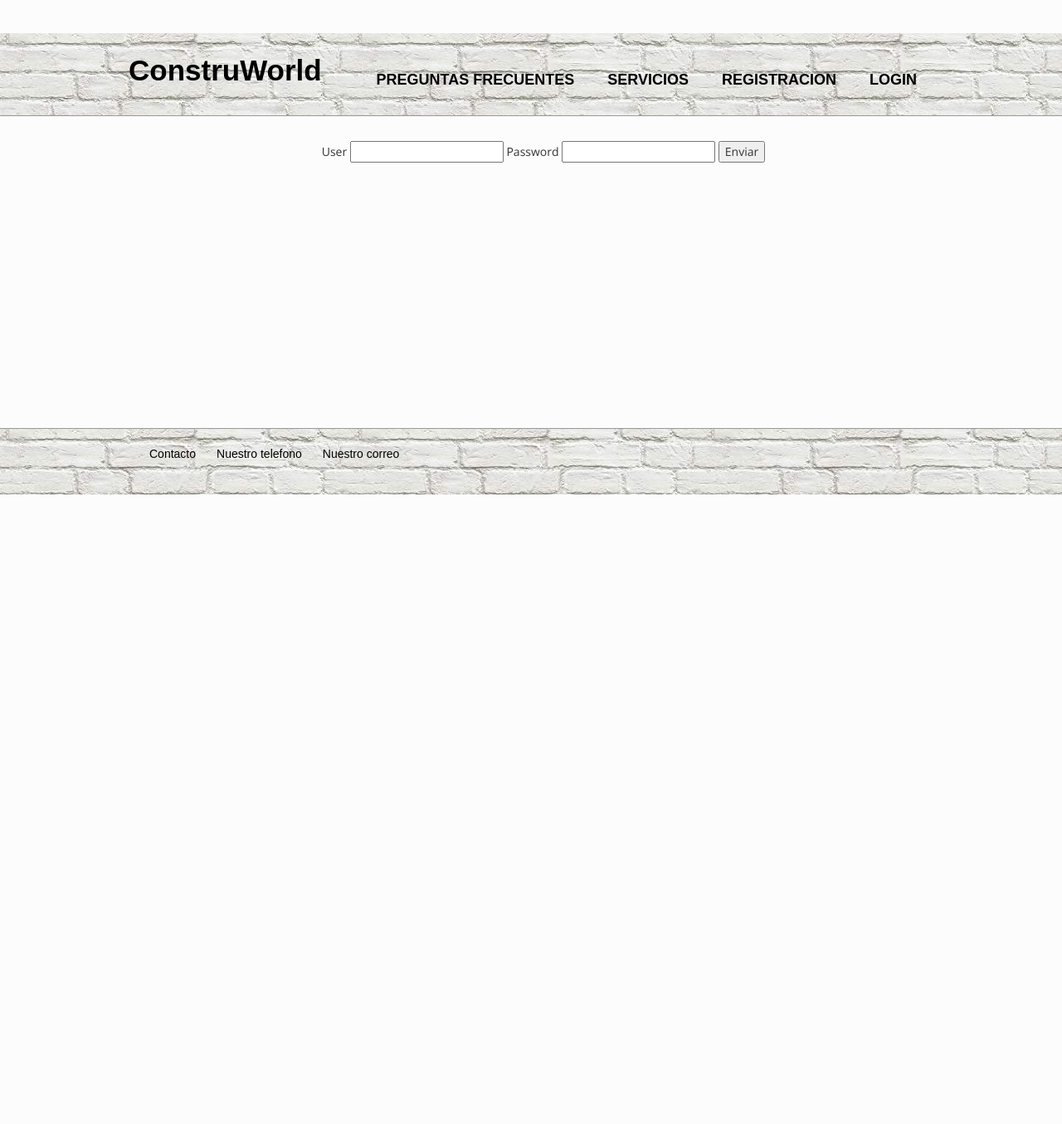
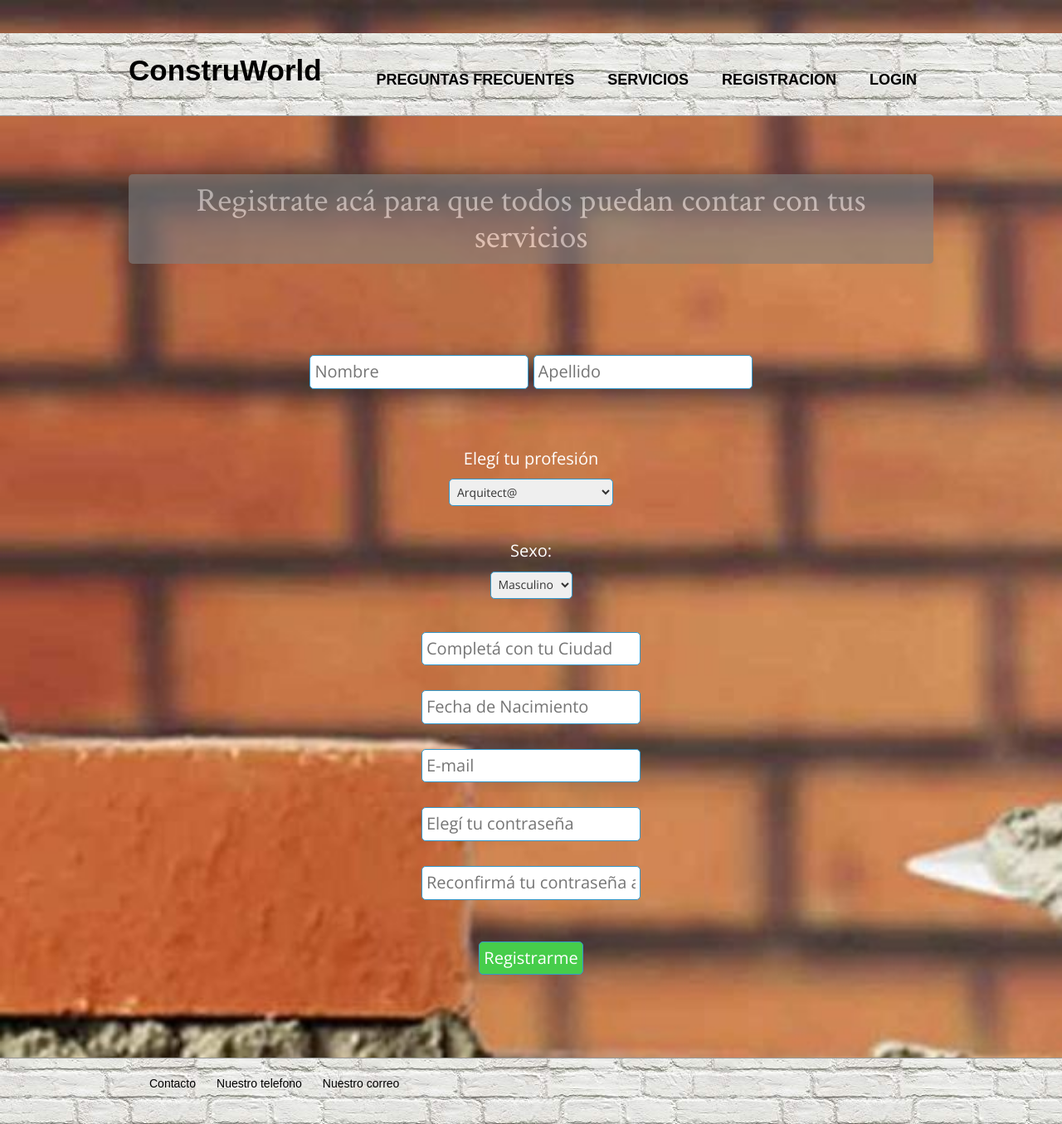
Before and after one commit to MinoLou/integrador, a PHP site: page /registro.php in a window 1280 px wide. Shown: the whole page at 83% size. Before the commit the page ends 596 px from the top, so only its background shows below. Run offline with PHP 8.4, Linux system fonts and the light colour scheme.

Commit message:
Modifique cuestiones del CSS relacionadas a Registro. Arme la pagina registro

```diff
--- a/css/styles.css
+++ b/css/styles.css
@@ -23,6 +23,7 @@ body{
 	padding: 0;
 	background-size: cover;
 	background-color: #fcfcfc;
+
 }
 
 h1, h2, h3 {
@@ -169,11 +170,6 @@ font-family: sans-serif;
 }
 
 
-
-
-
-
-
 section{
 	overflow: hidden;
 	display: flex;
@@ -205,7 +201,52 @@ section article a{
 	color: #000;
 	background-color: orange;
 }
+	/* Centra el formulario*/
+.form{
+	text-align: center;
+}
 
+.form p{
+	font-size: 20px;
+}
+.blanco{
+	color: white;
+}
+
+input{
+
+	font-size: 20px;
+}
+/*Centra el titulo del registro*/
+.registro{
+	color: #FFF;
+	font-size: 40px;
+	text-align: center;
+	background-color: grey;
+	opacity: 0.6;
+	padding: 10px;
+	border-radius: 5px;
+}
+
+.registro-body{
+	background-image: url("../images/pared-ladrillos.jpg");
+}
+.redondeadocolor{
+	border-radius: 5px;
+  border: 1px solid #39c;
+	padding:5px;
+}
+
+.boton-registro{
+	border-radius: 5px;
+  border: 1px solid #39c;
+	background-color: #46cd4b;
+	color: white;
+	padding: 5px;
+}
+.sexo{
+	font-size: 50px;
+}
 /*------------------------------------------------------------------COMIENZO CARROUSEL------------------------------------------------------------------*/
 /* Slideshow container */
 .slideshow-container {
--- a/registro.php
+++ b/registro.php
@@ -1,16 +1,75 @@
-<?php require('header.php'); ?>
+<!DOCTYPE html>
+<html lang="en" dir="ltr">
+  <head>
+    <meta charset="utf-8">
+    <link rel="stylesheet" href="css/styles.css">
+    <title>Registro</title>
+  </head>
+  <body class="registro-body">
+    <?php require('header.php'); ?>
 
-<h2></h2>
-<section class="container">
+    <br>
+    <br>
 
-<form class="" action="index.html" method="post">
-  User <input type="text" name="user" value="">
-  Password <input type="password" name="password" value="">
-  <input type="submit" name="enviar" value="Enviar">
+    <p><h3 class="registro">Registrate acá para que todos puedan contar con tus servicios</h3></p>
+<br>
+<br>
+<br>
+<br>
+<br>
 
-</form>
+<div class="form">
+  <form class="" action="index.html" method="post">
+    <!--<p class="blanco">Nombre Completo:</p>-->
+      <p><input class="redondeadocolor" type="text" name="nombre" value="" placeholder="Nombre">
+      <input class="redondeadocolor" type="text" name="apellido" value="" placeholder="Apellido"></p>
+      <br>
+      <br>
+      <br>
+      <p class="blanco">Elegí tu profesión</p>
+      <select class="redondeadocolor" name="profesion">
+        <option value="arquitecto">Arquitect@</option>
+        <option value="plomero">Plomer@</option>
+        <option value="maestro mayor de obra">Maestr@ mayor de Obr@</option>
+        <option value="gasista">Gasist@</option>
+        <option value="electricista">Electricist@</option>
+      </select>
+      <br>
+      <br>
+      <br>
+      <p class="blanco">Sexo:</p>
+      <!--<input type="radio" name="genero" value="male" checked> Masculino<br>
+      <input type="radio" name="genero" value="female"> Femenino<br>
+      <input type="radio" name="genero" value="other"> Otro-->
 
-</section>
-<br><br><br><br><br><br><br><br><br><br><br>
+      <select class="redondeadocolor" name="sexo">
+        <option value="Masculino">Masculino</option>
+        <option value="Femenino">Femenino</option>
+        <option value="Otro">Otro</option>
+      </select>
+      <br>
+      <br>
+      <br>
+      <!--<p class="blanco">Elegí tu Ciudad:</p>-->
+      <p><input class="redondeadocolor" type="text" name="ciudad" value="" placeholder="Completá con tu Ciudad"></p>
+      <br>
+      <!--<p class="blanco">Fecha de Nacimiento:</p>-->
+      <p><input class="redondeadocolor" type="text" name="fecha-nacimiento" value="" placeholder="Fecha de Nacimiento"></p>
+      <br>
+      <!--<p class="blanco">Completá con tu E-mail:</p>-->
+      <p><input class="redondeadocolor" type="email" name="email" value="" placeholder="E-mail"></p>
+      <br>
+      <!--<p class="blanco">Elegí tu contraseña</p>-->
+      <p><input class="redondeadocolor" type="password" name="password" value=""placeholder="Elegí tu contraseña "></p>
+      <br>
+      <!--<p class="blanco">Confirmá la contraseña, por favor</p>-->
+      <p><input class="redondeadocolor" type="password" name="rePassword" value="" placeholder="Reconfirmá tu contraseña acá"></p>
+      <br>
+      <br>
+      <input class="boton-registro"type="submit" name="enviar" value="Registrarme">
+  </form>
+</div>
+    <?php require('footer.php'); ?>
 
-<?php require('footer.php'); ?>
+  </body>
+</html>
```
Also changed, not shown: proyecto.php (added, +51 -0 lines).
